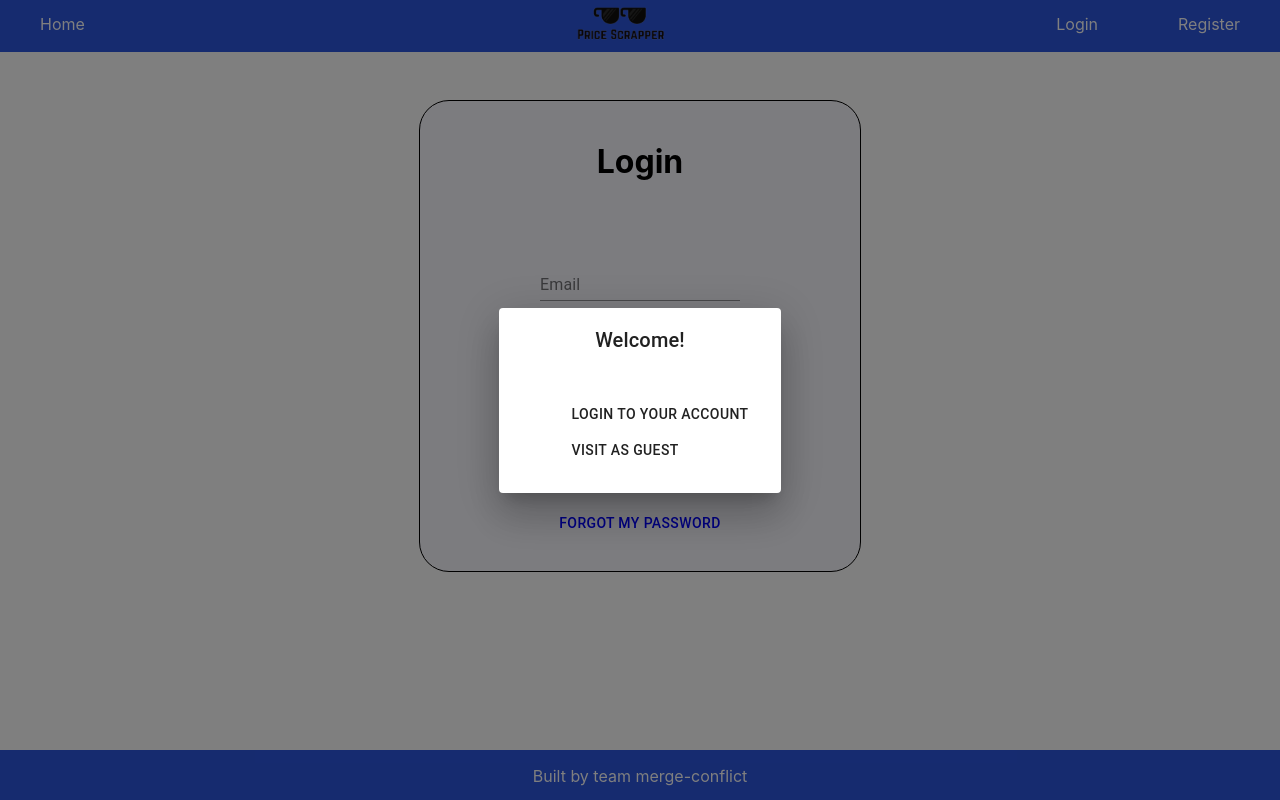
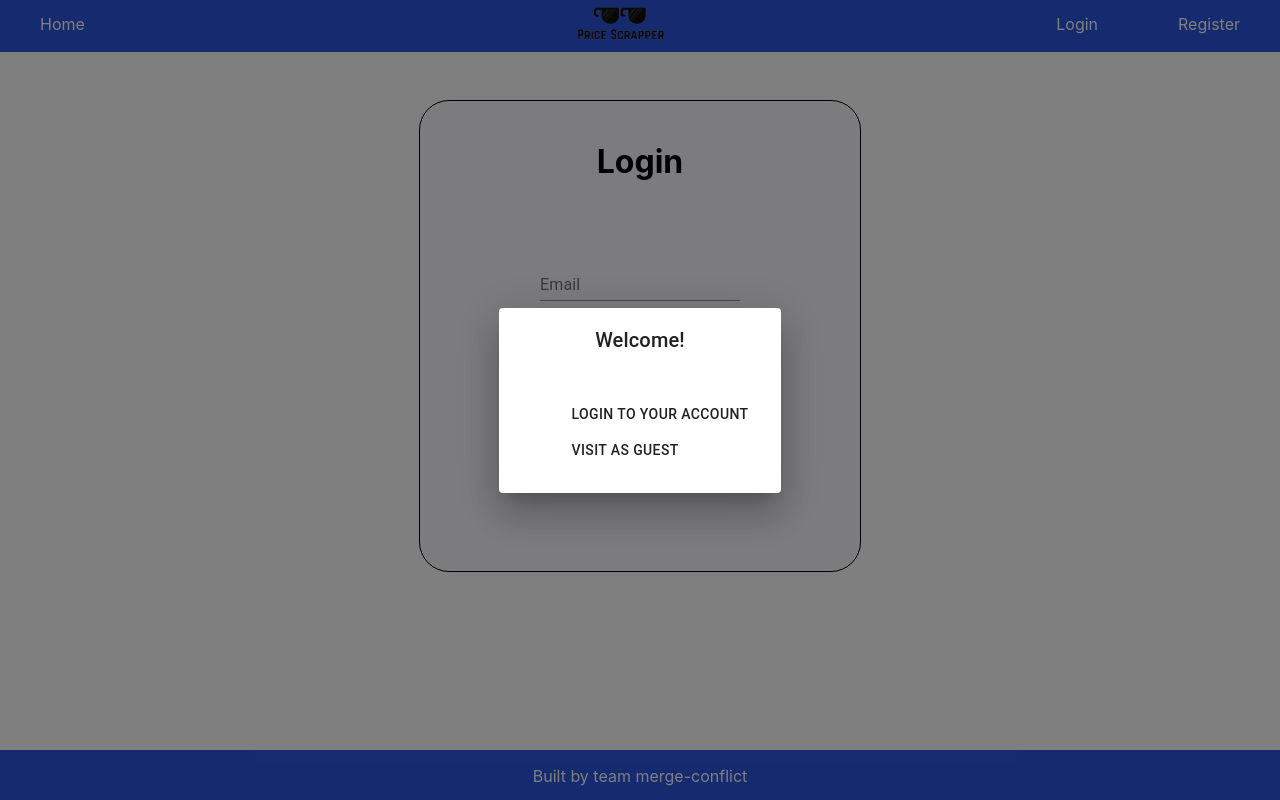
Before and after one commit to amirhoseyn221177/PriceScrapper, a React (Create React App) app in the folder price_scrapper_front/: page /login in a window 1280 px wide. Built offline with nearby package versions, Linux system fonts and the light colour scheme.

Commit message:
remove forgot password

```diff
--- a/price_scrapper_front/src/components/Login/Login.js
+++ b/price_scrapper_front/src/components/Login/Login.js
@@ -35,10 +35,6 @@ const Login = (props) => {
         }
     };
 
-    var forgotPassword = async () => {
-        props.history.push(`/forgotpass/${email}`);
-    };
-
     return (
         <div className="loginBox">
             <div className="loginForm">
@@ -50,7 +46,6 @@ const Login = (props) => {
                     <Button onClick={sendingInfoToBackEnd} variant="contained" color="primary">
                         Login
                     </Button>
-                    <Button onClick={forgotPassword} style={{ color: "blue" }}>Forgot my password </Button>
                 </form>
             </div>
         </div>
```
